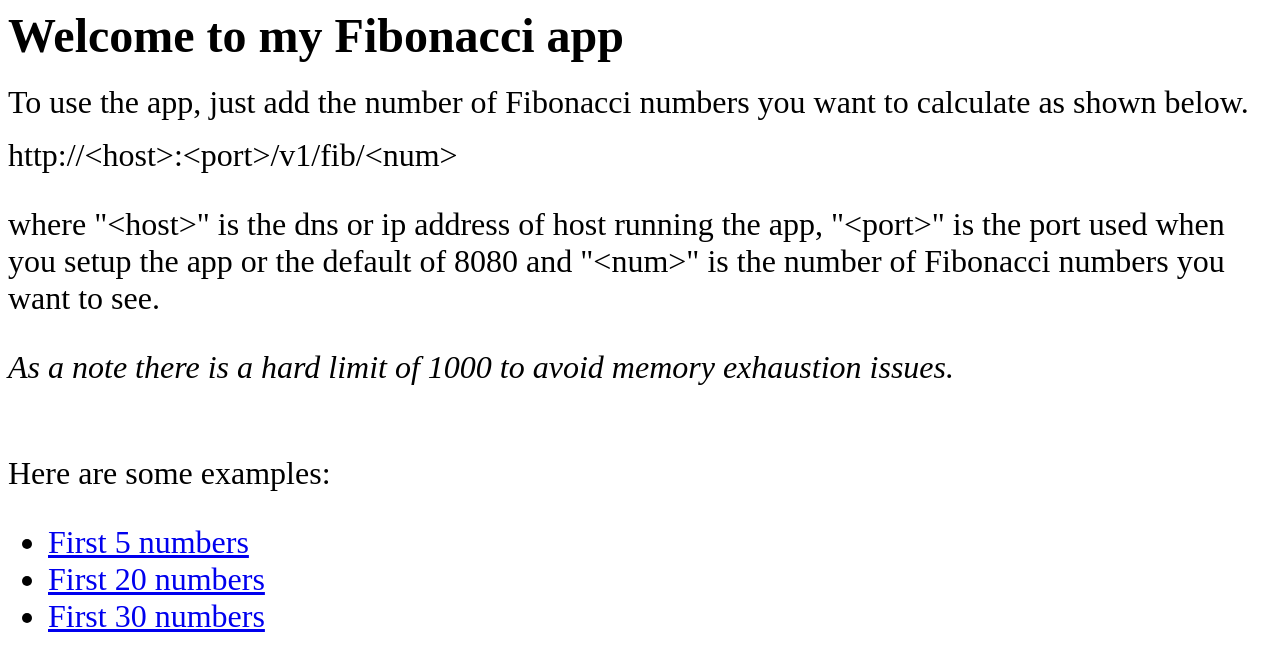
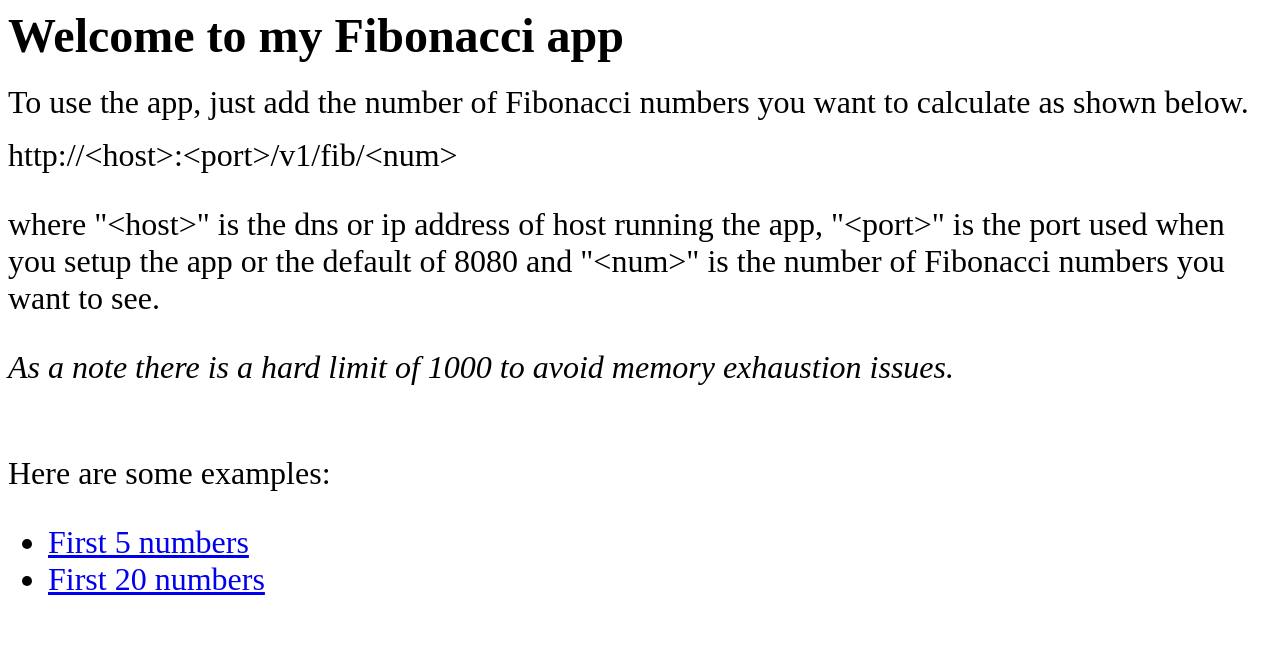
Before and after one commit to bhudlemeyer/fib, a plain HTML site: page app/templates/index.html in a window 1280 px wide. Drawn offline with Linux system fonts and the light colour scheme.

Commit message:
update index.html

```diff
--- a/app/templates/index.html
+++ b/app/templates/index.html
@@ -14,7 +14,6 @@
             <ul>
                 <li><a href="/v1/fib/5">First 5 numbers</a>
                 <li><a href="/v1/fib/20">First 20 numbers</a>
-                <li><a href="/v1/fib/30">First 30 numbers</a>
             </ul>
         </p>
     </body>
```
Also changed, not shown: 1 other file.
